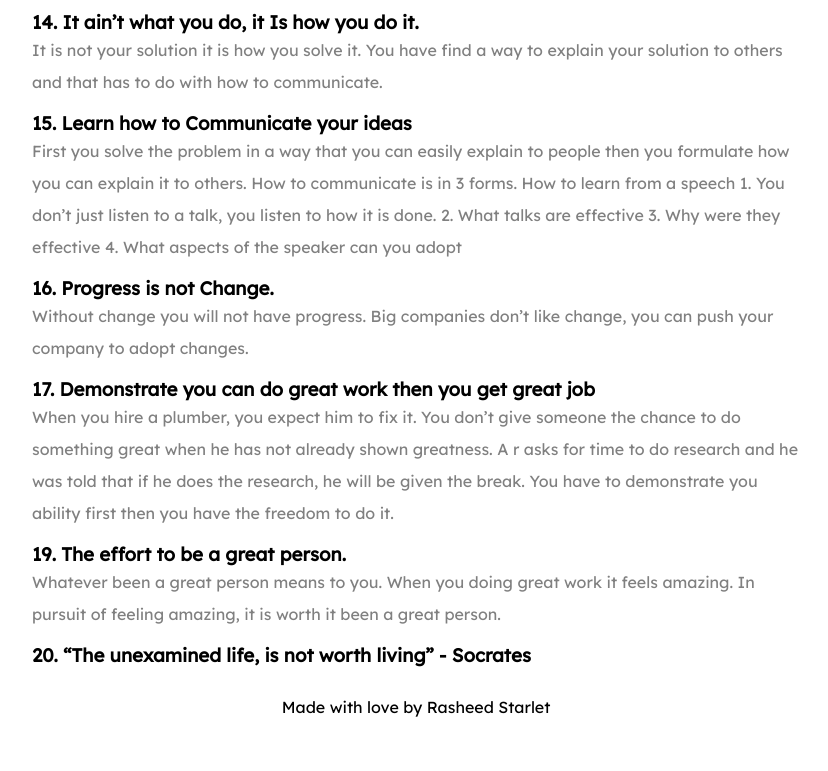
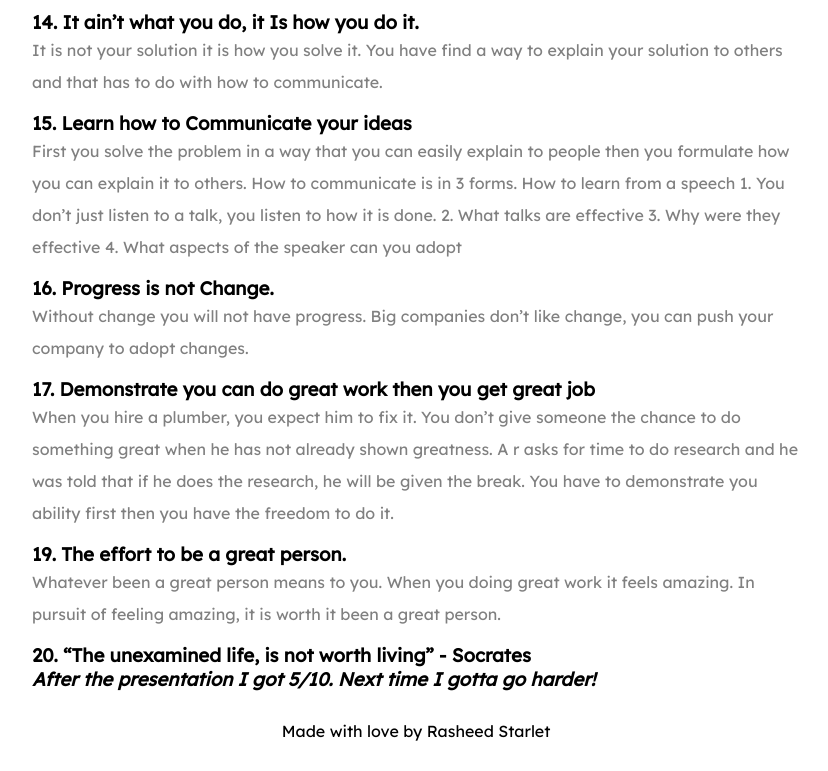
Before and after one commit to rasheedmhd/blog, a plain HTML site: page research.html in a window 1280 px wide. Shown: the part 4803-5574 px from the top of the page, without its empty margins (224-1052 px from the left). Before the commit the page ends 5550 px from the top, so only its background shows below. Drawn offline with Linux system fonts and the light colour scheme.

Commit message:
Percentage Update

```diff
--- a/research.html
+++ b/research.html
@@ -221,6 +221,8 @@
 
 		<h3> 20. “The unexamined life, is not worth living” - Socrates </h3>
 
+		<h3> <i> After the presentation I got 5/10. Next time I gotta go harder! </i></h3>
+
     </section>
 
 </div>
```
